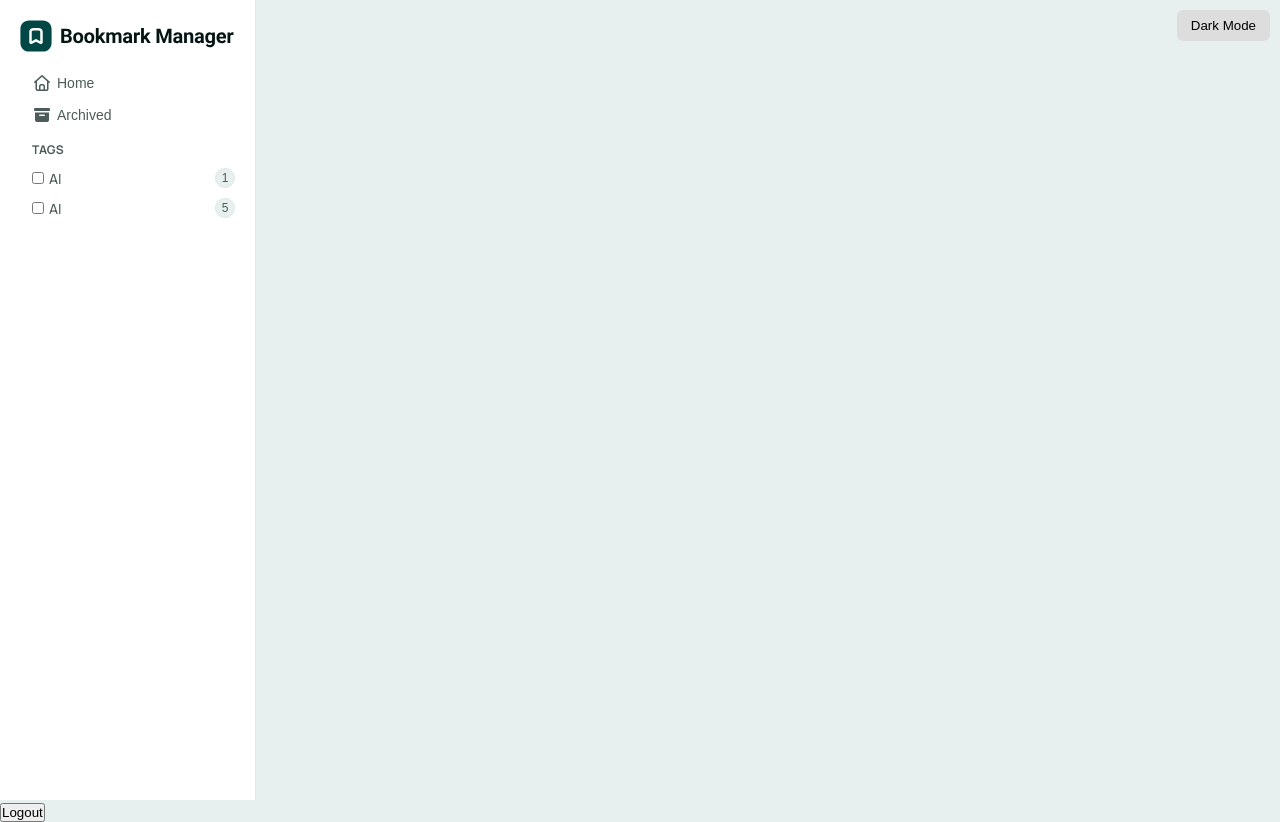
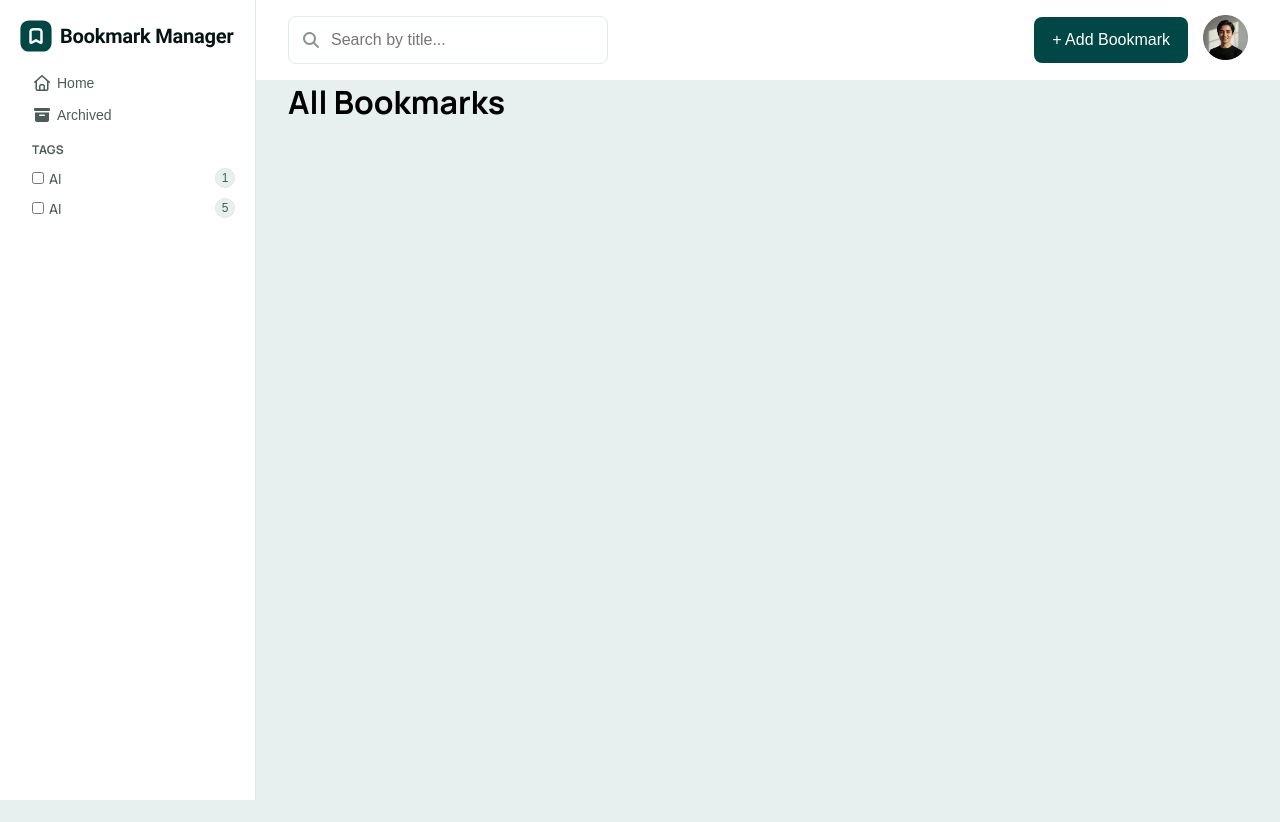
Before and after one commit to webhero-sultan/bookmark-manager, a plain HTML site: page bookmarks.html in a window 1280 px wide. After the commit the page ends 800 px from the top, so only its background shows below. Drawn offline with Linux system fonts and the light colour scheme; sample sign-in values are in the browser's storage.

Commit message:
main header section design completed

```diff
--- a/bookmarks.html
+++ b/bookmarks.html
@@ -9,12 +9,11 @@
 </head>
 <body>
   <div class="bookmark_section">
+    <!-- ===== aside section starts ===== -->
     <div class="aside">
-      <!-- ===== aside logo section starts ===== -->
       <div class="logo">
         <img src="assets/images/logo-light-theme.svg" id="signupLogo" alt="">
       </div>
-      <!-- ===== aside logo section ends ===== -->
       <!-- ===== status section starts ===== -->
       <div class="status">
         <div class="home">
@@ -25,7 +24,7 @@
         </div>
       </div>
       <!-- ===== status section ends ===== -->
-      <!-- ===== tag section starts ==== -->
+      <!-- ===== tags section starts ==== -->
       <div class="tags">
         <p>Tags</p>
       </div>
@@ -45,19 +44,37 @@
           <button type="button">5</button>
         </div>
       </div>
-      <!-- ===== tag section ends ==== -->
-
+      <!-- ===== tags section ends ==== -->
     </div>
+    <!-- ===== aside section ends ===== -->
+    <!-- ===== main section starts ==== -->
     <div class="main">
-
+      <div class="main_header">
+        <div class="search">
+          <span><i class="fa-solid fa-magnifying-glass"></i></span>
+          <input type="text" placeholder="Search by title...">
+        </div>
+        <div class="user_bookmark">
+          <div class="bookmark">
+            <button type="button">+ Add Bookmark</button>
+          </div>
+          <div class="user">
+            <img src="assets/images/image-avatar.webp" alt="">
+          </div>
+        </div>
+      </div>
+      <div class="main_body">
+        <h1>All Bookmarks</h1>
+      </div>
     </div>
+    <!-- ===== main section ends ==== -->
   </div>
 
 
 
   <!-- <h1 id="userInfo">Welcome to Bookmark Manager</h1> -->
-  <button id="logoutButton">Logout</button>
-  <button id="themeToggle">Dark Mode</button>
+  <!-- <button id="logoutButton">Logout</button> -->
+  <!-- <button id="themeToggle">Dark Mode</button> -->
 
   <script src="custom.js"></script>
 
--- a/style.scss
+++ b/style.scss
@@ -204,6 +204,64 @@ body {
     .main{
       width: 80%;
       height: 100vh;
+      background: #fff;
+      // padding: 0 32px;
+      .main_header{
+        width: 100%;
+        height: 80px;
+        background: #fff;
+        display: flex;
+        align-items: center;
+        justify-content: space-between;
+        padding: 0 32px;
+        .search{
+          width: 320px;
+          border: 1px solid #E1EBEA;
+          border-radius: 8px;
+          display: flex;
+          align-items: center;
+          padding: 12px;
+          span{
+            color: #899492;
+          }
+          input{
+            width: 100%;
+            border: none;
+            padding: 0 10px;
+            color: #4C5C59;
+            font-size: 16px;
+            &:focus{
+              outline: none;
+            }
+          }
+        }
+        .user_bookmark{
+          display: flex;
+          align-items: center;
+          .bookmark{
+            button{
+              background: #014745;
+              padding: 14px 18px;
+              border: none;
+              border-radius: 8px;
+              margin-right: 15px;
+              color: #fff;
+              font-size: 16px;
+            }
+          }
+          .user{
+            img{
+              width: 45px;
+            }
+          }
+        }
+      }
+      .main_body{
+        width: 100%;
+        height: calc(100vh - 80px);
+        background: #E8F0EF;
+        padding: 0 32px;
+      }
     }
   }
 }
```
Also changed, not shown: style.css, 1 other file.
